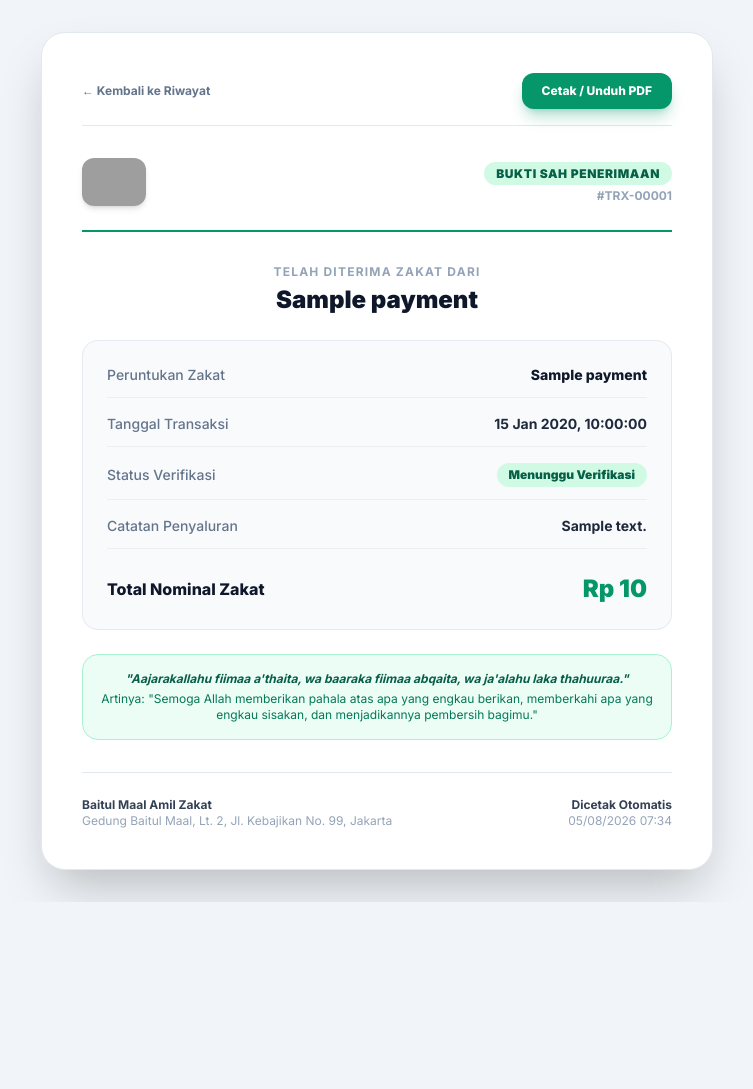
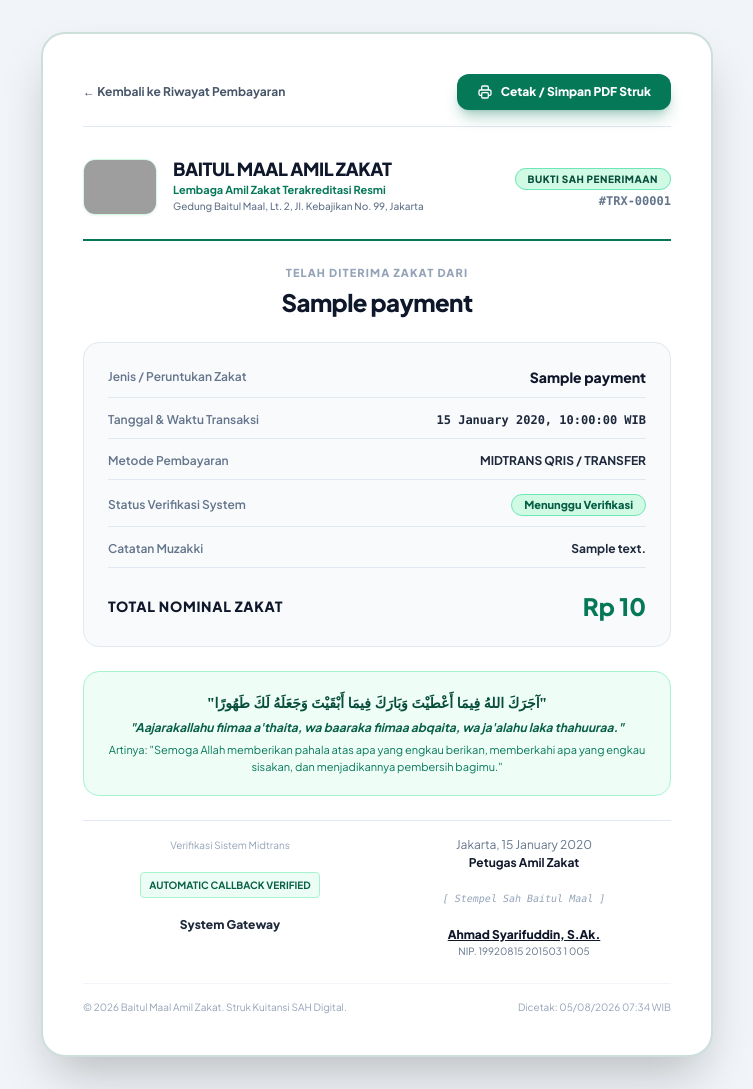
Before and after one commit to qannn0607/baitul-mal, a Laravel app: page /struk/1 in a window 1280 px wide. Shown: the whole page, without its empty margins (263-1016 px from the left). Before the commit the page ends 902 px from the top, so only its background shows below. Run offline with Laravel 12, Linux system fonts and the light colour scheme; a user stored in the database is signed in; data comes from the database, SQL or seed files in the repository; tables that the repository leaves empty hold one stand-in row (values such as "Sample post"); some libraries are stand-ins or nearby versions; grey boxes are pictures that could not be loaded.

Commit message:
fix: redesign receipt UI to professional emerald-gold style, upgrade stats backdrop with Islamic motif, remove PDF banner section, and update login button label

```diff
--- a/resources/views/zakat/receipt.blade.php
+++ b/resources/views/zakat/receipt.blade.php
@@ -6,99 +6,129 @@
 <head>
     <meta charset="UTF-8">
     <meta name="viewport" content="width=device-width, initial-scale=1.0">
-    <title>Struk Bukti Pembayaran Zakat - #TRX-{{ str_pad($payment->id, 5, '0', STR_PAD_LEFT) }}</title>
+    <title>Struk Kuitansi Sah Zakat - #TRX-{{ str_pad($payment->id, 5, '0', STR_PAD_LEFT) }}</title>
     <script src="https://cdn.tailwindcss.com"></script>
-    <link href="https://fonts.googleapis.com/css2?family=Inter:wght@400;500;600;700;800;900&display=swap" rel="stylesheet">
+    <link href="https://fonts.googleapis.com/css2?family=Plus+Jakarta+Sans:wght@400;500;600;700;800;900&display=swap" rel="stylesheet">
     <style>
-        body { font-family: 'Inter', sans-serif; }
+        body { font-family: 'Plus Jakarta Sans', sans-serif; }
         @media print {
             .no-print { display: none !important; }
             body { background: white !important; padding: 0 !important; }
-            .print-card { border: none !important; shadow: none !important; }
+            .print-card { border: none !important; box-shadow: none !important; }
         }
     </style>
 </head>
 <body class="bg-slate-100 text-slate-900 min-h-screen p-4 sm:p-8 flex items-center justify-center">
 
-    <div class="max-w-2xl w-full bg-white rounded-3xl shadow-2xl border border-slate-200 p-8 sm:p-10 relative overflow-hidden print-card">
+    <div class="max-w-2xl w-full bg-white rounded-3xl shadow-2xl border-2 border-emerald-800/20 p-8 sm:p-10 relative overflow-hidden print-card">
 
         <!-- TOP ACTION BAR (No Print) -->
-        <div class="no-print mb-8 flex items-center justify-between border-b pb-4">
-            <a href="{{ route('zakat.history') }}" class="text-xs font-bold text-slate-500 hover:text-slate-700">
-                &larr; Kembali ke Riwayat
+        <div class="no-print mb-8 flex items-center justify-between border-b border-slate-200 pb-4">
+            <a href="{{ route('zakat.history') }}" class="text-xs font-bold text-slate-600 hover:text-emerald-700 flex items-center gap-1">
+                <span>&larr; Kembali ke Riwayat Pembayaran</span>
             </a>
-            <button onclick="window.print()" class="px-5 py-2.5 bg-emerald-600 hover:bg-emerald-700 text-white font-extrabold text-xs rounded-xl shadow-lg shadow-emerald-600/30 flex items-center gap-2">
-                <span>Cetak / Unduh PDF</span>
+            <button onclick="window.print()" class="px-5 py-2.5 bg-emerald-700 hover:bg-emerald-800 text-white font-extrabold text-xs rounded-xl shadow-lg shadow-emerald-700/30 flex items-center gap-2 transition-colors">
+                <svg class="w-4 h-4" fill="none" stroke="currentColor" viewBox="0 0 24 24"><path stroke-linecap="round" stroke-linejoin="round" stroke-width="2" d="M17 17h2a2 2 0 002-2v-4a2 2 0 00-2-2H5a2 2 0 00-2 2v4a2 2 0 002 2h2m2 4h6a2 2 0 002-2v-4a2 2 0 00-2-2H9a2 2 0 00-2 2v4a2 2 0 002 2zm8-12V5a2 2 0 00-2-2H9a2 2 0 00-2 2v4h10z"></path></svg>
+                <span>Cetak / Simpan PDF Struk</span>
             </button>
         </div>
 
-        <!-- HEADER STRUK -->
-        <div class="flex items-center justify-between border-b-2 border-emerald-600 pb-6">
-            <div class="flex items-center">
-                <img src="{{ asset('storage/baitul_mal.jpg') }}" class="h-12 w-auto rounded-xl object-contain shadow-md" alt="Baitul Maal Logo" />
+        <!-- HEADER KUITANSI RESMI -->
+        <div class="flex items-center justify-between border-b-2 border-emerald-700 pb-6">
+            <div class="flex items-center gap-4">
+                <img src="{{ asset('storage/baitul_mal.jpg') }}" class="h-14 w-auto rounded-xl object-contain shadow-sm border border-emerald-100" alt="Baitul Maal Logo" />
+                <div>
+                    <h2 class="text-lg font-black text-slate-900 tracking-tight leading-none uppercase">BAITUL MAAL AMIL ZAKAT</h2>
+                    <p class="text-[11px] text-emerald-700 font-bold mt-1">Lembaga Amil Zakat Terakreditasi Resmi</p>
+                    <p class="text-[10px] text-slate-500 font-medium">{{ $setting->contact_address ?? 'Gedung Baitul Maal, Jakarta' }}</p>
+                </div>
             </div>
             <div class="text-right">
-                <span class="px-3 py-1 bg-emerald-100 text-emerald-800 text-xs font-black uppercase rounded-full tracking-wider">BUKTI SAH PENERIMAAN</span>
-                <p class="text-xs text-slate-400 mt-1 font-bold">#TRX-{{ str_pad($payment->id, 5, '0', STR_PAD_LEFT) }}</p>
+                <span class="px-3 py-1 bg-emerald-100 text-emerald-900 text-[10px] font-black uppercase rounded-full tracking-wider border border-emerald-300">
+                    BUKTI SAH PENERIMAAN
+                </span>
+                <p class="text-xs text-slate-500 mt-1 font-mono font-bold">#TRX-{{ str_pad($payment->id, 5, '0', STR_PAD_LEFT) }}</p>
             </div>
         </div>
 
-        <!-- BODY STRUK -->
-        <div class="py-8 space-y-6">
+        <!-- BODY KUITANSI -->
+        <div class="py-6 space-y-6">
             <div class="text-center space-y-1">
-                <p class="text-xs font-bold text-slate-400 uppercase tracking-widest">Telah Diterima Zakat Dari</p>
-                <h1 class="text-2xl font-black text-slate-900">{{ $payment->sender_name }}</h1>
+                <p class="text-[11px] font-extrabold text-slate-400 uppercase tracking-widest">Telah Diterima Zakat Dari</p>
+                <h1 class="text-2xl font-black text-slate-900 tracking-tight">{{ $payment->sender_name }}</h1>
             </div>
 
-            <!-- DETAIL TABLE -->
-            <div class="bg-slate-50 rounded-2xl p-6 border border-slate-200/80 space-y-4">
-                <div class="flex justify-between items-center text-sm border-b border-slate-200/60 pb-3">
-                    <span class="text-slate-500 font-medium">Peruntukan Zakat</span>
-                    <span class="font-extrabold text-slate-900">{{ $payment->title }}</span>
+            <!-- DETAIL MUTASI TABLE -->
+            <div class="bg-slate-50 rounded-2xl p-6 border border-slate-200 space-y-3.5 text-xs">
+                <div class="flex justify-between items-center pb-2.5 border-b border-slate-200">
+                    <span class="text-slate-500 font-semibold">Jenis / Peruntukan Zakat</span>
+                    <span class="font-extrabold text-slate-900 text-sm">{{ $payment->title }}</span>
                 </div>
 
-                <div class="flex justify-between items-center text-sm border-b border-slate-200/60 pb-3">
-                    <span class="text-slate-500 font-medium">Tanggal Transaksi</span>
-                    <span class="font-bold text-slate-800">{{ $payment->created_at->format('d M Y, H:i:s') }}</span>
+                <div class="flex justify-between items-center pb-2.5 border-b border-slate-200">
+                    <span class="text-slate-500 font-semibold">Tanggal & Waktu Transaksi</span>
+                    <span class="font-bold text-slate-800 font-mono">{{ $payment->created_at->translatedFormat('d F Y, H:i:s') }} WIB</span>
                 </div>
 
-                <div class="flex justify-between items-center text-sm border-b border-slate-200/60 pb-3">
-                    <span class="text-slate-500 font-medium">Status Verifikasi</span>
-                    <span class="px-3 py-1 rounded-full text-xs font-black bg-emerald-100 text-emerald-800">
+                <div class="flex justify-between items-center pb-2.5 border-b border-slate-200">
+                    <span class="text-slate-500 font-semibold">Metode Pembayaran</span>
+                    <span class="font-bold text-slate-800 uppercase">{{ $payment->payment_type ?? 'Midtrans QRIS / Transfer' }}</span>
+                </div>
+
+                <div class="flex justify-between items-center pb-2.5 border-b border-slate-200">
+                    <span class="text-slate-500 font-semibold">Status Verifikasi System</span>
+                    <span class="px-3 py-0.5 rounded-full text-[11px] font-extrabold bg-emerald-100 text-emerald-800 border border-emerald-300">
                         {{ $payment->status }}
                     </span>
                 </div>
 
                 @if($payment->notes)
-                    <div class="flex justify-between items-center text-sm border-b border-slate-200/60 pb-3">
-                        <span class="text-slate-500 font-medium">Catatan Penyaluran</span>
+                    <div class="flex justify-between items-center pb-2.5 border-b border-slate-200">
+                        <span class="text-slate-500 font-semibold">Catatan Muzakki</span>
                         <span class="font-bold text-slate-800">{{ $payment->notes }}</span>
                     </div>
                 @endif
 
                 <div class="flex justify-between items-center pt-2">
-                    <span class="text-base font-extrabold text-slate-900">Total Nominal Zakat</span>
-                    <span class="text-2xl font-black text-emerald-600">Rp {{ number_format($payment->amount, 0, ',', '.') }}</span>
+                    <span class="text-sm font-black text-slate-900 uppercase tracking-wider">Total Nominal Zakat</span>
+                    <span class="text-2xl font-black text-emerald-700">Rp {{ number_format($payment->amount, 0, ',', '.') }}</span>
                 </div>
             </div>
 
-            <!-- DOA PENERIMA ZAKAT -->
-            <div class="p-4 bg-emerald-50 rounded-2xl border border-emerald-200 text-center space-y-1">
+            <!-- DOA PENERIMAAN ZAKAT -->
+            <div class="p-5 bg-emerald-50/80 rounded-2xl border border-emerald-200 text-center space-y-1.5">
+                <p class="text-sm font-black text-emerald-900 leading-relaxed font-serif">
+                    "آجَرَكَ اللهُ فِيمَا أَعْطَيْتَ وَبَارَكَ فِيمَا أَبْقَيْتَ وَجَعَلَهُ لَكَ طَهُورًا"
+                </p>
                 <p class="text-xs font-bold text-emerald-800 italic">"Aajarakallahu fiimaa a'thaita, wa baaraka fiimaa abqaita, wa ja'alahu laka thahuuraa."</p>
-                <p class="text-xs text-emerald-700">Artinya: "Semoga Allah memberikan pahala atas apa yang engkau berikan, memberkahi apa yang engkau sisakan, dan menjadikannya pembersih bagimu."</p>
+                <p class="text-[11px] text-emerald-700">Artinya: "Semoga Allah memberikan pahala atas apa yang engkau berikan, memberkahi apa yang engkau sisakan, dan menjadikannya pembersih bagimu."</p>
             </div>
         </div>
 
-        <!-- FOOTER STRUK -->
-        <div class="border-t border-slate-200 pt-6 flex items-center justify-between text-xs text-slate-400">
+        <!-- TANDA TANGAN & STEMPEL AMIL ZAKAT -->
+        <div class="pt-4 border-t border-slate-200 grid grid-cols-2 text-center text-xs">
             <div>
-                <p class="font-bold text-slate-700">{{ $setting->org_name ?? 'Baitul Maal Amil Zakat' }}</p>
-                <p>{{ $setting->contact_address ?? 'Jakarta, Indonesia' }}</p>
+                <p class="text-slate-400 text-[10px]">Verifikasi Sistem Midtrans</p>
+                <div class="h-16 flex items-center justify-center">
+                    <span class="px-2 py-1 bg-emerald-50 text-emerald-800 border border-emerald-200 font-bold text-[10px] rounded uppercase">AUTOMATIC CALLBACK VERIFIED</span>
+                </div>
+                <p class="font-extrabold text-slate-800">System Gateway</p>
             </div>
-            <div class="text-right">
-                <p class="font-bold text-slate-700">Dicetak Otomatis</p>
-                <p>{{ now()->format('d/m/Y H:i') }}</p>
+            <div>
+                <p class="text-slate-500">Jakarta, {{ $payment->created_at->translatedFormat('d F Y') }}</p>
+                <p class="font-bold text-slate-900 mt-0.5">Petugas Amil Zakat</p>
+                <div class="h-14 flex items-center justify-center">
+                    <span class="text-[10px] text-slate-400 italic font-mono">[ Stempel Sah Baitul Maal ]</span>
+                </div>
+                <p class="font-extrabold text-slate-900 underline">Ahmad Syarifuddin, S.Ak.</p>
+                <p class="text-[10px] text-slate-500">NIP. 19920815 201503 1 005</p>
             </div>
+        </div>
+
+        <!-- FOOTER KUITANSI -->
+        <div class="mt-6 pt-4 border-t border-slate-100 flex items-center justify-between text-[10px] text-slate-400">
+            <p>&copy; {{ date('Y') }} Baitul Maal Amil Zakat. Struk Kuitansi SAH Digital.</p>
+            <p>Dicetak: {{ now()->translatedFormat('d/m/Y H:i') }} WIB</p>
         </div>
 
     </div>
```
Also changed, not shown: resources/views/welcome.blade.php (+31 -45 lines).
